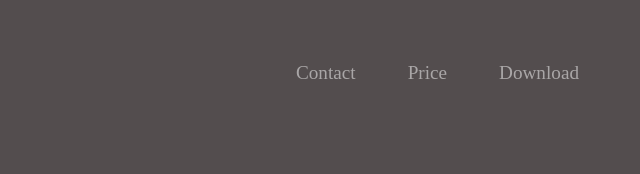
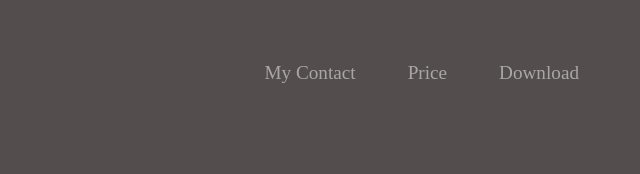
Before and after one commit to markabidan/Tindog, a plain HTML site: page index.html in a window 1280 px wide. Shown: the top 174 px of the page, 483-1123 px from the left. Drawn offline with nearby package versions, Linux system fonts and the light colour scheme.

Commit message:
rename mycontact

```diff
--- a/index.html
+++ b/index.html
@@ -55,7 +55,7 @@
 
           <ul class="navbar-nav ml-auto">
             <li class="nav-item">
-              <a class="nav-link" href="#footer">Contact</a>
+              <a class="nav-link" href="#footer">My Contact</a>
             </li>
             <li class="nav-item">
               <a class="nav-link" href="#pricing">Price</a>
```
